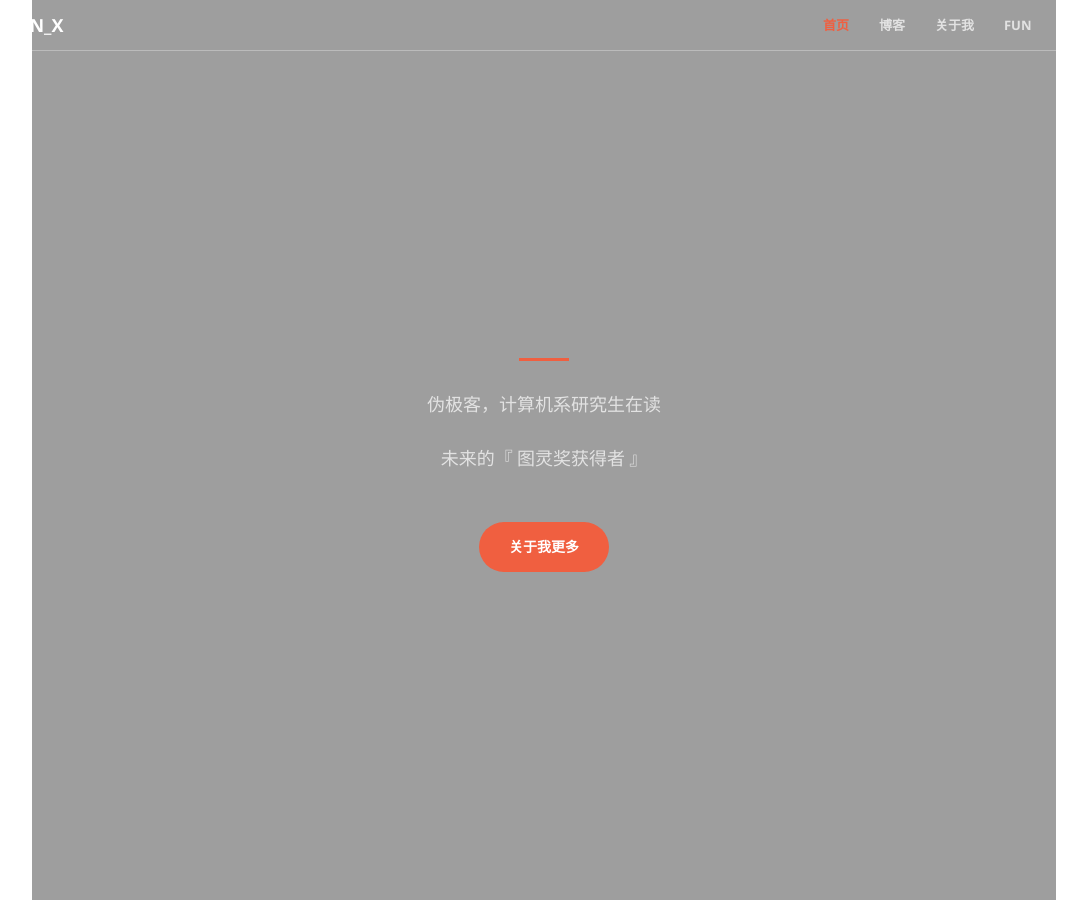
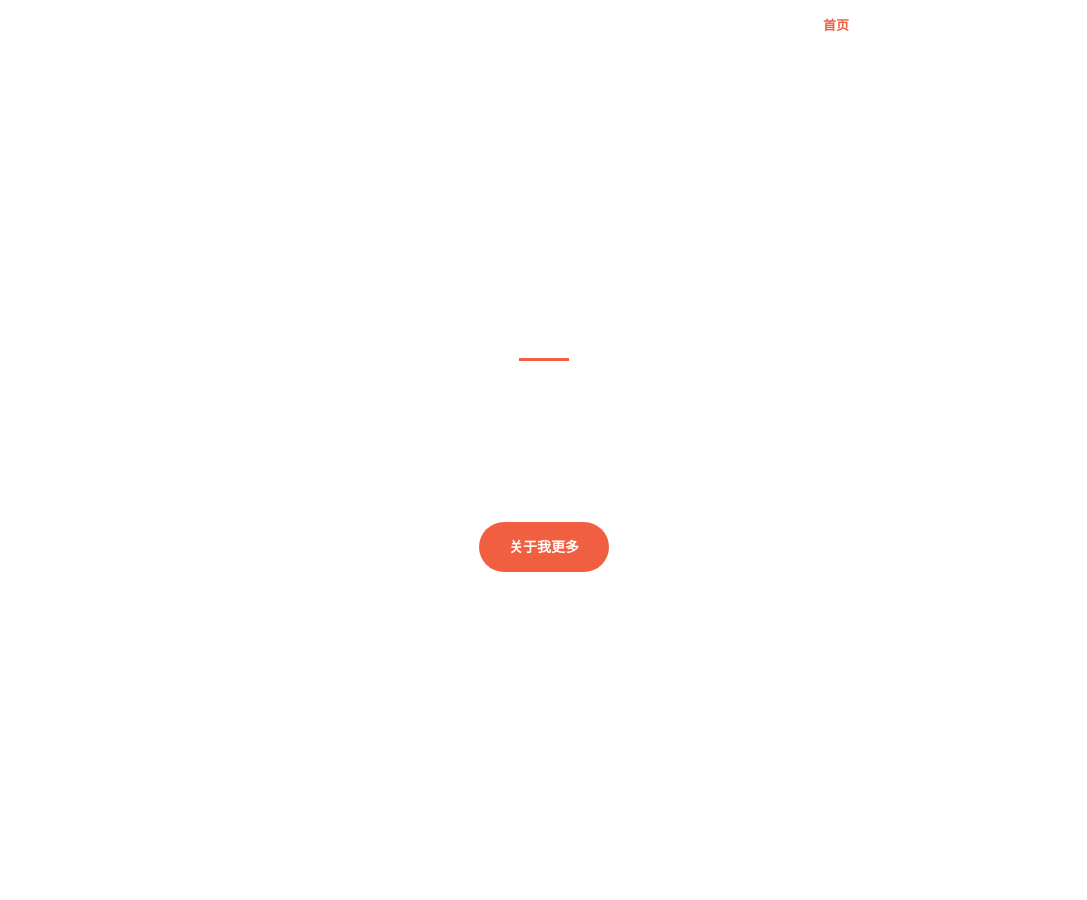
Before and after one commit to tcOops/hololens, a Jekyll site: the page built from index.html, in a window 1280 px wide and 900 px high. Shown: the whole window, without its empty margins (96-1183 px from the left). Built offline with Jekyll 4.4.1, drawn with Linux system fonts in a browser that asks for light colours; Markdown is read by kramdown in place of the engine named in the settings; comment, search, counter and statistics services are not loaded.

Commit message:
add kuxuan xiaoguo

```diff
--- a/_sass/_base.scss
+++ b/_sass/_base.scss
@@ -155,7 +155,7 @@ header {
     min-height: auto;
     @include background-cover;
     background-position: center;
-    background-image: url('../img/bg.png');
+   // background-image: url('../img/bg.png');
     text-align: center;
     color: white;
     .header-content {
```
